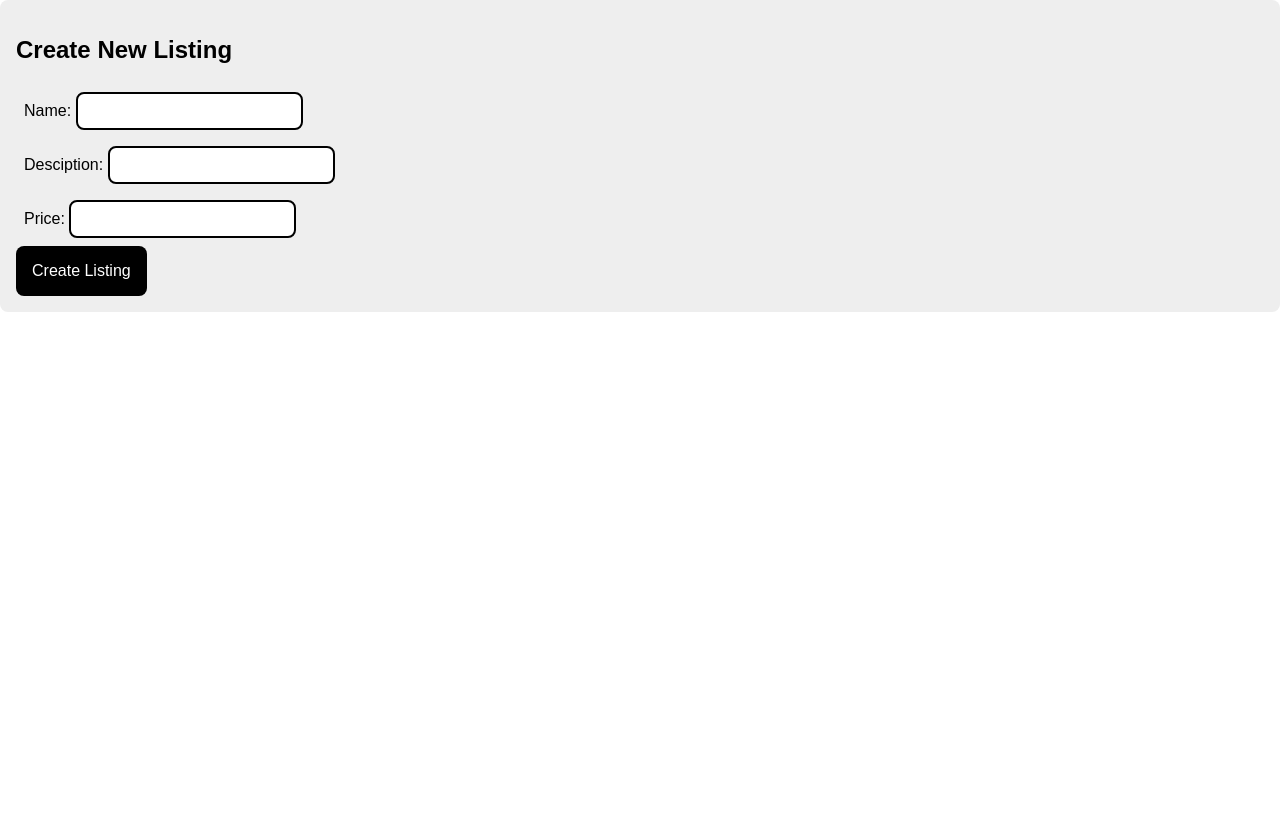
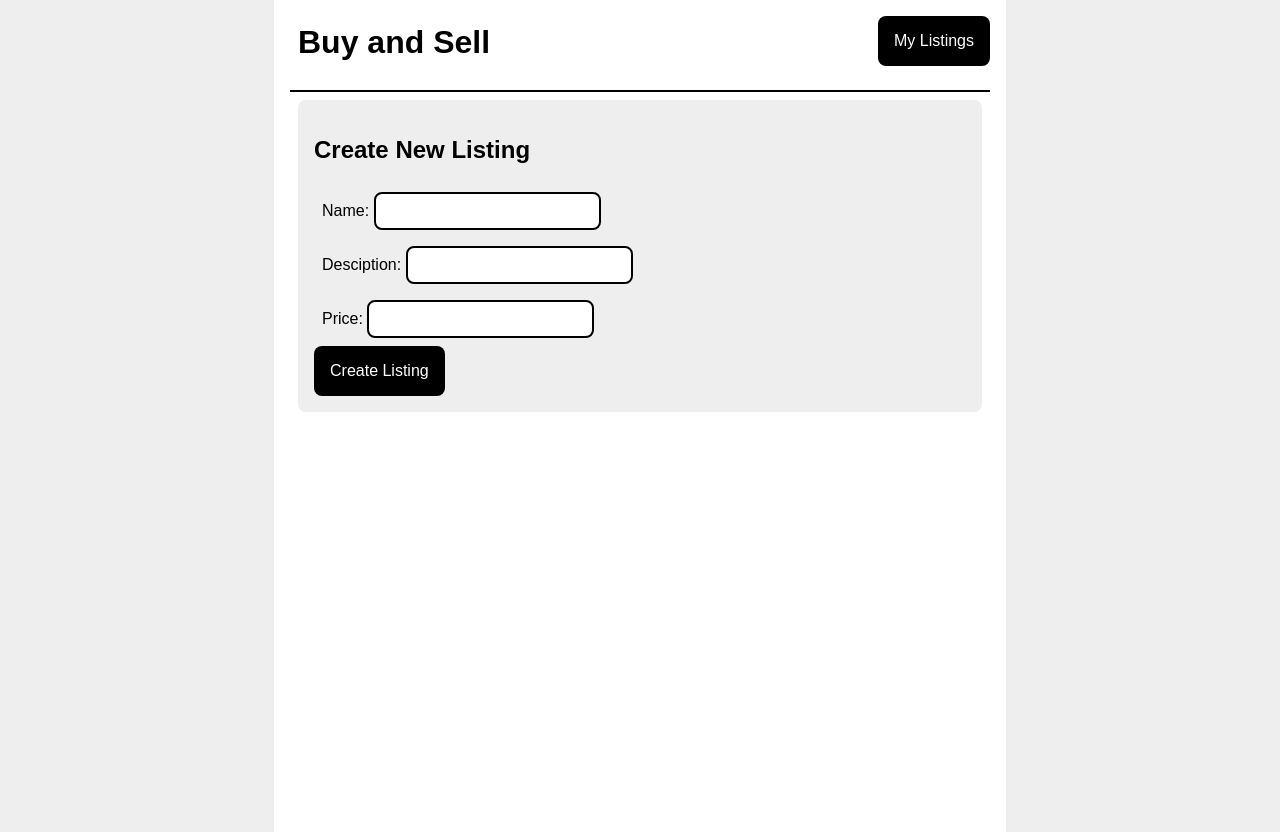
Before and after one commit to RBrasovan/buy-and-sell-angular-project, an Angular app: page /new-listing in a window 1280 px wide. Before the commit the page ends 800 px from the top, so only its background shows below. Built offline with nearby package versions, Linux system fonts and the light colour scheme.

Commit message:
updates to navigation, edit, and add listing pages

```diff
--- a/src/app/app.component.html
+++ b/src/app/app.component.html
@@ -1 +1,8 @@
-<router-outlet></router-outlet>
+<div id="page-wrap">
+  <div id="max-width-column">
+    <app-nav-bar></app-nav-bar>
+    <div id="content-box">
+      <router-outlet></router-outlet>
+    </div>
+  </div>
+</div>
--- a/src/app/app.module.ts
+++ b/src/app/app.module.ts
@@ -10,6 +10,7 @@ import { NewListingPageComponent } from './new-listing-page/new-listing-page.com
 import { EditListingPageComponent } from './edit-listing-page/edit-listing-page.component';
 import { FormsModule } from '@angular/forms';
 import { ListingDataFormComponent } from './listing-data-form/listing-data-form.component';
+import { NavBarComponent } from './nav-bar/nav-bar.component';
 
 @NgModule({
   declarations: [
@@ -20,7 +21,8 @@ import { ListingDataFormComponent } from './listing-data-form/listing-data-form.
     MyListingsPageComponent,
     NewListingPageComponent,
     EditListingPageComponent,
-    ListingDataFormComponent
+    ListingDataFormComponent,
+    NavBarComponent
   ],
   imports: [
     BrowserModule,
--- a/src/app/edit-listing-page/edit-listing-page.component.html
+++ b/src/app/edit-listing-page/edit-listing-page.component.html
@@ -1,4 +1,9 @@
 <div class="content-box">
   <h2>Edit Listing</h2>
-  <app-listing-data-form (onSubmit) = "onSubmit()" buttonText="Save Changes"></app-listing-data-form>
+  <app-listing-data-form (onSubmit) = "onSubmit()"
+  buttonText="Save Changes"
+  [currentName] = "listing.name"
+  [currentDescription] = "listing.description"
+  [currentPrice] = "listing.price"></app-listing-data-form>
+
 </div>
--- a/src/app/edit-listing-page/edit-listing-page.component.ts
+++ b/src/app/edit-listing-page/edit-listing-page.component.ts
@@ -1,5 +1,7 @@
 import { Component, OnInit } from '@angular/core';
-import { Router } from "@angular/router";
+import { ActivatedRoute, Router } from "@angular/router";
+import { fakeMyListings } from '../fake-data';
+import { Listing } from '../types';
 
 
 @Component({
@@ -8,10 +10,13 @@ import { Router } from "@angular/router";
   styleUrls: ['./edit-listing-page.component.css']
 })
 export class EditListingPageComponent implements OnInit {
+  listing : Listing;
 
-  constructor(private router : Router,) { }
+  constructor(private route : ActivatedRoute, private router : Router) { }
 
   ngOnInit(): void {
+    const id = this.route.snapshot.paramMap.get('id');
+    this.listing = fakeMyListings.find(listing => listing.id === id);
   }
 
   onSubmit() : void {
--- a/src/app/listing-data-form/listing-data-form.component.ts
+++ b/src/app/listing-data-form/listing-data-form.component.ts
@@ -8,7 +8,10 @@ import { Listing } from '../types';
   styleUrls: ['./listing-data-form.component.css']
 })
 export class ListingDataFormComponent implements OnInit {
-@Input() buttonText;
+  @Input() buttonText;
+  @Input() currentName;
+  @Input() currentDescription;
+  @Input() currentPrice;
 
   name : string = '';
   description : string = '';
@@ -19,6 +22,9 @@ export class ListingDataFormComponent implements OnInit {
   constructor(private router : Router) { }
 
   ngOnInit(): void {
+    this.name = this.currentName;
+    this.description = this.currentDescription;
+    this.price = this.currentPrice;
   }
 
   onButtonSubmit() : void {
--- /dev/null
+++ b/src/app/nav-bar/nav-bar.component.html
@@ -0,0 +1,4 @@
+<div id = "top-bar">
+  <a routerLink="/listings"><h1 id="app-heading">Buy and Sell</h1></a>
+  <a routerLink="/my-listings"><button id="my-listings-button">My Listings</button></a>
+</div>
--- /dev/null
+++ b/src/app/nav-bar/nav-bar.component.ts
@@ -0,0 +1,15 @@
+import { Component, OnInit } from '@angular/core';
+
+@Component({
+  selector: 'app-nav-bar',
+  templateUrl: './nav-bar.component.html',
+  styleUrls: ['./nav-bar.component.css']
+})
+export class NavBarComponent implements OnInit {
+
+  constructor() { }
+
+  ngOnInit(): void {
+  }
+
+}
```
Also changed, not shown: src/app/nav-bar/nav-bar.component.css (added), 1 other file (tests, documents, lock files or other folders).
